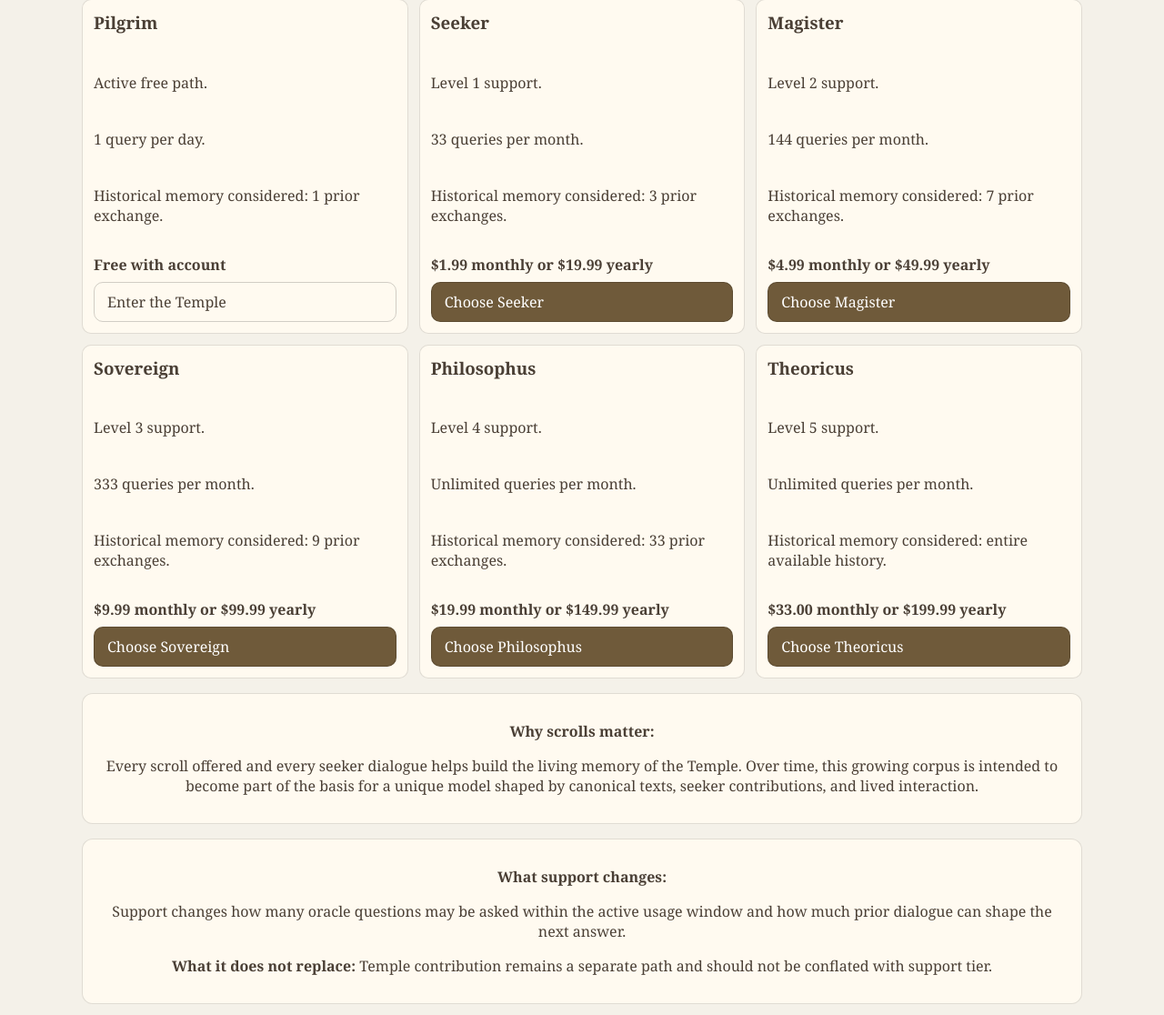
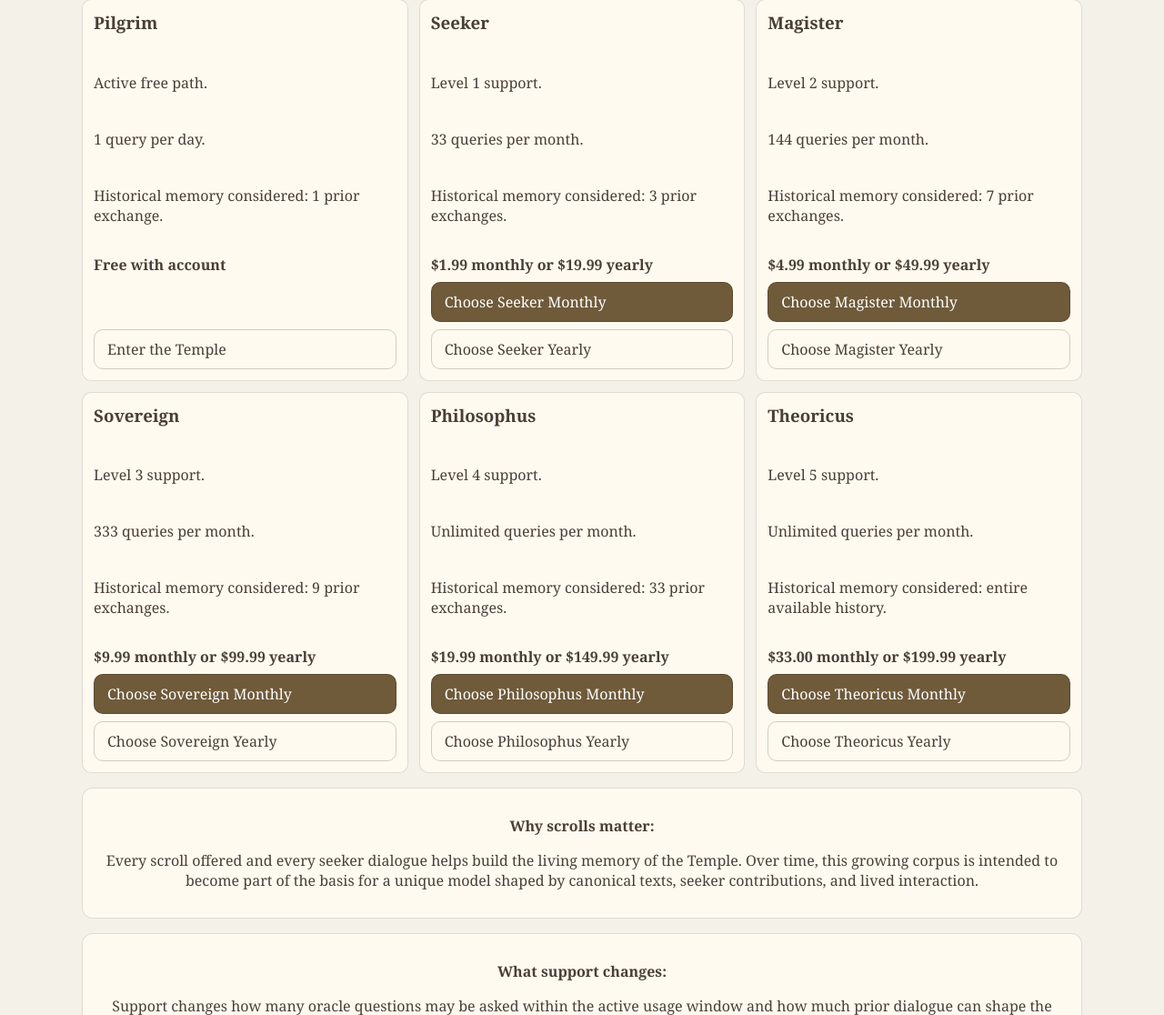
Before and after one commit to God-Incorporated-AI/godincorporated-clean, a FastAPI app: page /tiers in a window 1280 px wide. Shown: the part 390-1506 px from the top of the page at 91% size. Run offline with FastAPI, Linux system fonts and the light colour scheme; data that the repository does not hold is empty; some libraries are stand-ins or nearby versions.

Commit message:
UX: preserve support tier intent from support page to temple

```diff
--- a/static/style.css
+++ b/static/style.css
@@ -657,3 +657,9 @@ main.admin-console {
 .admin-cta-row {
   justify-content: center;
 }
+
+
+.support-checkout-btn.support-selected {
+  outline: 3px solid rgba(111, 90, 58, 0.55);
+  box-shadow: 0 0 0 3px rgba(111, 90, 58, 0.18);
+}
--- a/templates/support.html
+++ b/templates/support.html
@@ -68,7 +68,8 @@
         <p>Historical memory considered: 3 prior exchanges.</p>
         <div class="support-price">$1.99 monthly or $19.99 yearly</div>
         <div class="support-actions">
-          <a class="button-link" href="/temple?support=1">Choose Seeker</a>
+          <a class="button-link" href="/temple?support=1&plan_code=seeker&support_mode=monthly_recurring">Choose Seeker Monthly</a>
+          <a class="button-link secondary" href="/temple?support=1&plan_code=seeker&support_mode=annual_recurring">Choose Seeker Yearly</a>
         </div>
       </div>
 
@@ -79,7 +80,8 @@
         <p>Historical memory considered: 7 prior exchanges.</p>
         <div class="support-price">$4.99 monthly or $49.99 yearly</div>
         <div class="support-actions">
-          <a class="button-link" href="/temple?support=1">Choose Magister</a>
+          <a class="button-link" href="/temple?support=1&plan_code=magister&support_mode=monthly_recurring">Choose Magister Monthly</a>
+          <a class="button-link secondary" href="/temple?support=1&plan_code=magister&support_mode=annual_recurring">Choose Magister Yearly</a>
         </div>
       </div>
 
@@ -90,7 +92,8 @@
         <p>Historical memory considered: 9 prior exchanges.</p>
         <div class="support-price">$9.99 monthly or $99.99 yearly</div>
         <div class="support-actions">
-          <a class="button-link" href="/temple?support=1">Choose Sovereign</a>
+          <a class="button-link" href="/temple?support=1&plan_code=sovereign&support_mode=monthly_recurring">Choose Sovereign Monthly</a>
+          <a class="button-link secondary" href="/temple?support=1&plan_code=sovereign&support_mode=annual_recurring">Choose Sovereign Yearly</a>
         </div>
       </div>
 
@@ -101,7 +104,8 @@
         <p>Historical memory considered: 33 prior exchanges.</p>
         <div class="support-price">$19.99 monthly or $149.99 yearly</div>
         <div class="support-actions">
-          <a class="button-link" href="/temple?support=1">Choose Philosophus</a>
+          <a class="button-link" href="/temple?support=1&plan_code=philosophus&support_mode=monthly_recurring">Choose Philosophus Monthly</a>
+          <a class="button-link secondary" href="/temple?support=1&plan_code=philosophus&support_mode=annual_recurring">Choose Philosophus Yearly</a>
         </div>
       </div>
 
@@ -112,7 +116,8 @@
         <p>Historical memory considered: entire available history.</p>
         <div class="support-price">$33.00 monthly or $199.99 yearly</div>
         <div class="support-actions">
-          <a class="button-link" href="/temple?support=1">Choose Theoricus</a>
+          <a class="button-link" href="/temple?support=1&plan_code=theoricus&support_mode=monthly_recurring">Choose Theoricus Monthly</a>
+          <a class="button-link secondary" href="/temple?support=1&plan_code=theoricus&support_mode=annual_recurring">Choose Theoricus Yearly</a>
         </div>
       </div>
     </section>
--- a/templates/temple.html
+++ b/templates/temple.html
@@ -216,6 +216,6 @@
     </div>
   </div>
 
-  <script src="/static/temple.js?v=10"></script>
+  <script src="/static/temple.js?v=11"></script>
 </body>
 </html>
```
Also changed, not shown: static/temple.js (+82 -0 lines).
